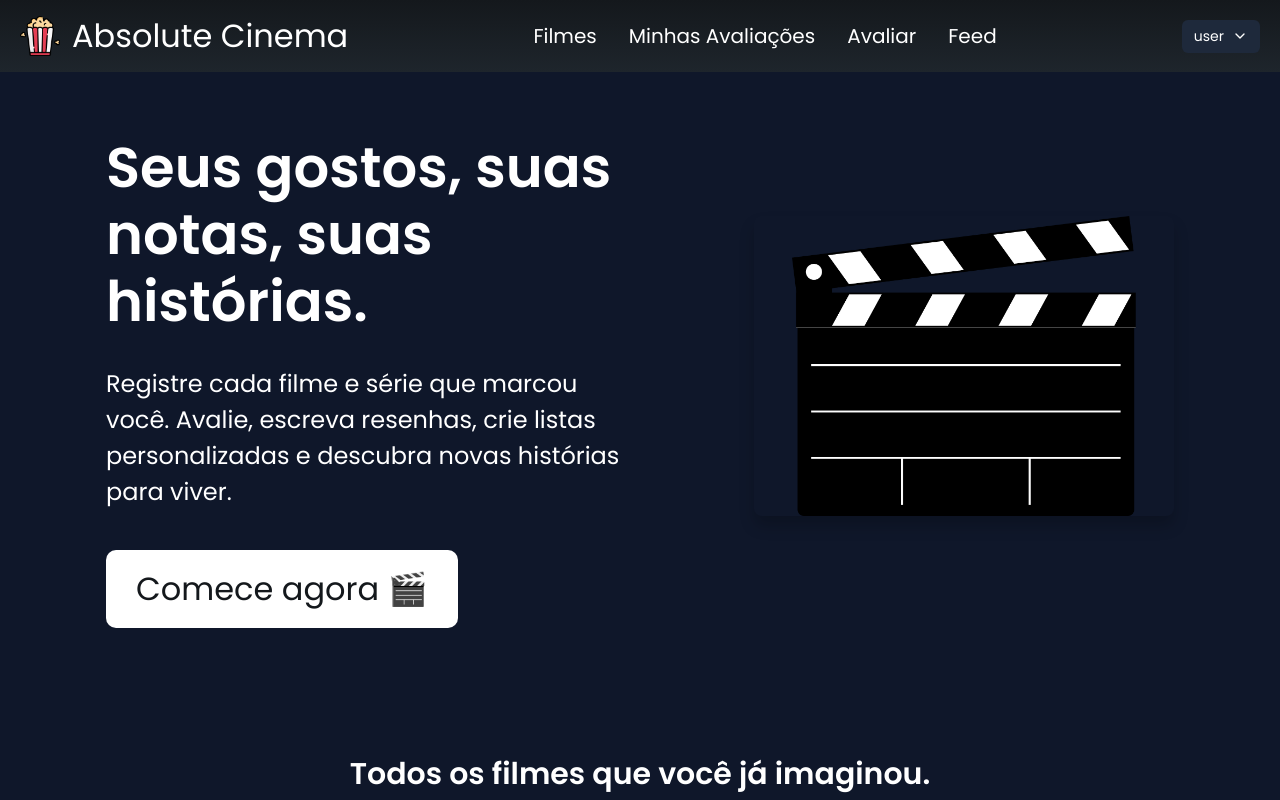
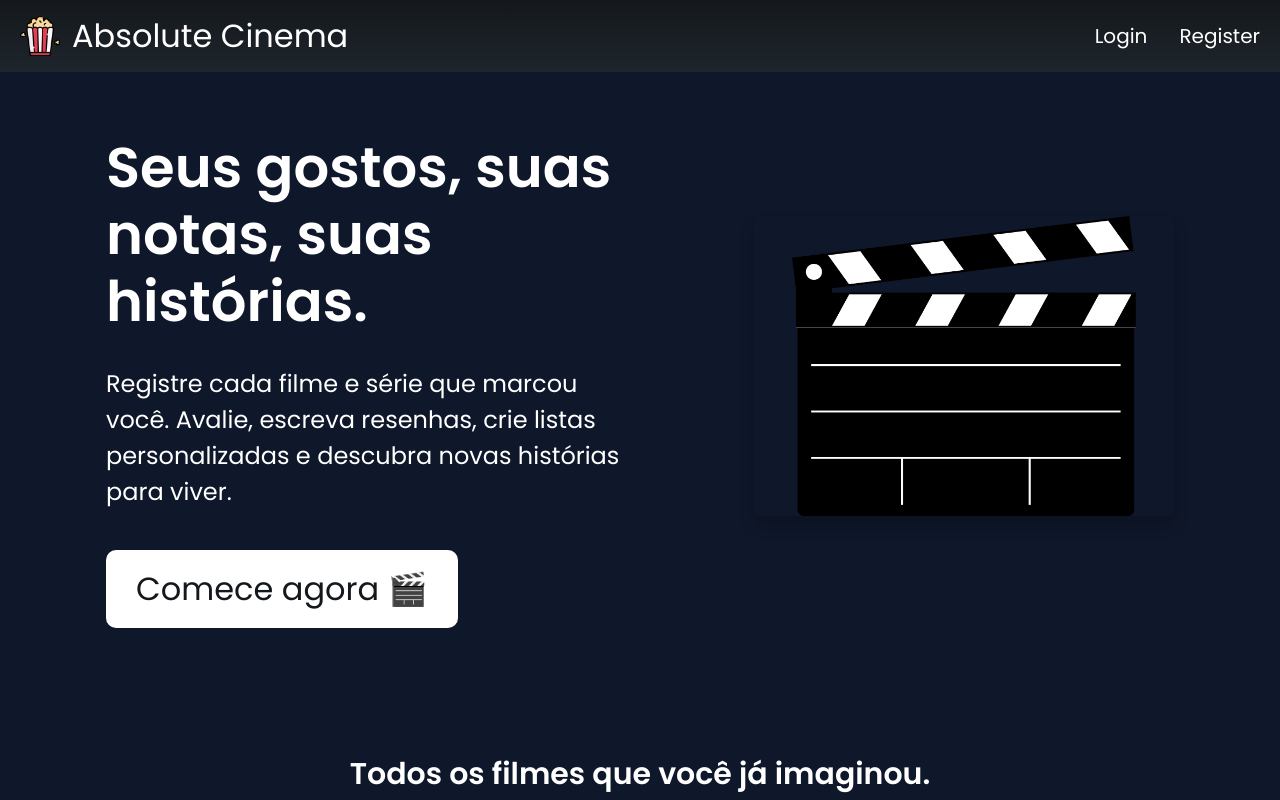
Before and after one commit to nickkcj/web-project, a React (Create React App) app in the folder frontend/: page / in a window 1280 px wide. Shown: the top 800 px of the page. Built offline with nearby package versions, Linux system fonts and the light colour scheme.

Commit message:
remove hardcoded true statement

```diff
--- a/frontend/src/App.tsx
+++ b/frontend/src/App.tsx
@@ -32,7 +32,7 @@ function RouterContent() {
 
   return (
     <main className={`App flex flex-col flex-1 bg-[#0F172A] min-h-screen ${isViewerPath ? "viewer" : ""}`}>
-      <Header isLoggedIn={true} username={user?.name} />
+      <Header isLoggedIn={isLoggedIn} username={user?.name} />
 
       <div className="flex-1">
         <Routes>
```
